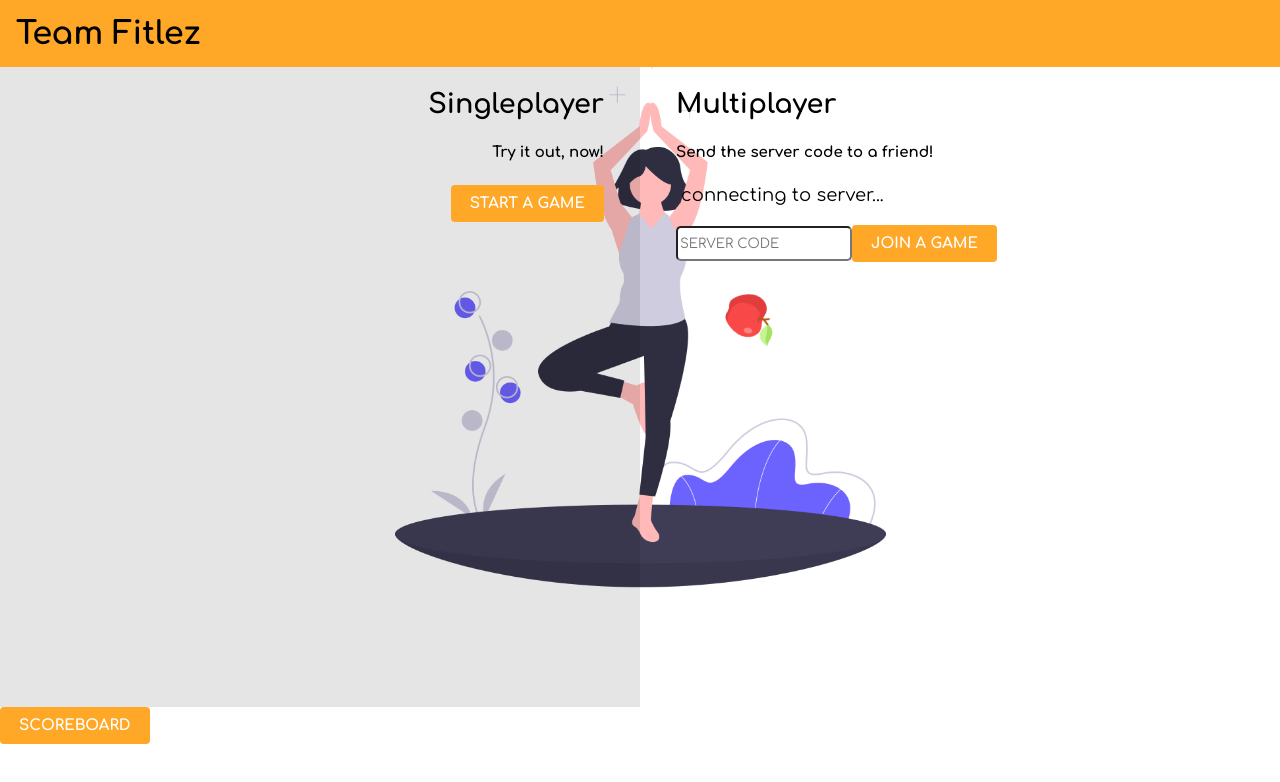
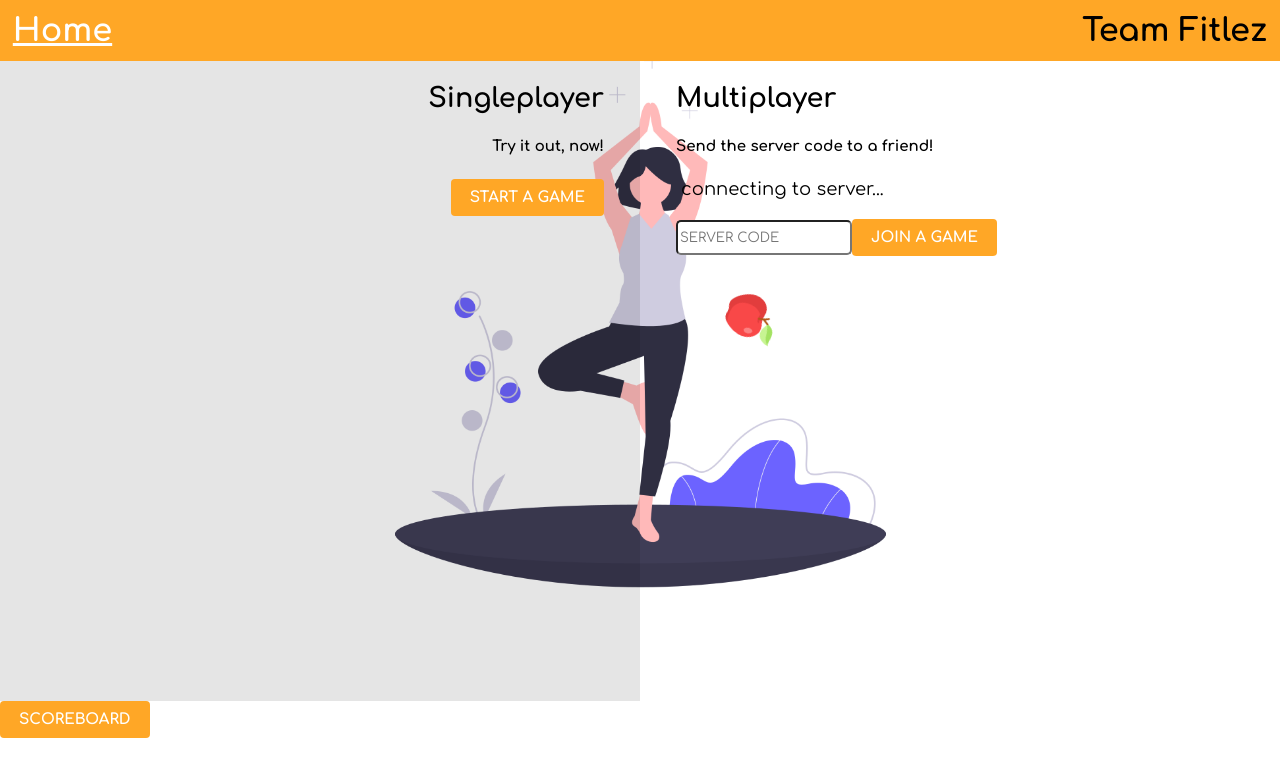
Before and after one commit to sutedalm/trashgame, a React (Create React App) app: page / in a window 1280 px wide. Shown: the top 782 px of the page. Built offline with nearby package versions, Linux system fonts and the light colour scheme; no server answers; what handsfree would draw is missing.

Commit message:
Add table template and header

```diff
--- a/src/MainPage/MainPage.css
+++ b/src/MainPage/MainPage.css
@@ -6,18 +6,6 @@
     height: 40em;
     /* padding: 1m; */
     /* height: 100%; */
-}
-
-.mainPageHeader {
-    background-color: #ffa726;
-    padding: 1em;
-}
-
-.mainPageHeaderName {
-    font-size: 2em;
-    font-weight: bolder;
-    font-family: "Comfortaa", cursive;
-    text-align: center;
 }
 
 .mainPageBody {
--- a/src/MainPage/MainPage.js
+++ b/src/MainPage/MainPage.js
@@ -5,6 +5,7 @@ import CopyClipboardButton from "../components/CopyClipboardButton/CopyClipboard
 import JoinGameForm from "../components/JoinGameForm/JoinGameForm";
 import { useNavigate } from "react-router-dom";
 import socket from "./../GameEngine/multiplayer";
+import Header from "../components/Header/Header";
 
 function MainPage({ serverId, setServerId }) {
     const navigate = useNavigate();
@@ -20,9 +21,7 @@ function MainPage({ serverId, setServerId }) {
             <div className="flier">
                 <FlyingApple />
             </div>
-            <div className="mainPageHeader">
-                <span className="mainPageHeaderName">Team Fitlez</span>
-            </div>
+            <Header />
             <div className="mainPageBody">
                 <div className="leftBody">
                     <h2 className="leftBodyHeader">Singleplayer</h2>
--- a/src/Scoreboard/Scoreboard.js
+++ b/src/Scoreboard/Scoreboard.js
@@ -1,63 +1,23 @@
+import Header from "../components/Header/Header";
 import { getDataFromDatabase } from "./serverapi";
-import { useMemo, useTable } from "react";
+import Table from "./Table";
 
 function Scoreboard() {
     getDataFromDatabase();
-    const data = useMemo(
-        () => [
-            {
-                col1: "Hello",
-                col2: "World",
-            },
-            {
-                col1: "react-table",
-                col2: "rocks",
-            },
-        ],
-        []
-    );
-
-    const columns = useMemo(
-        () => [
-            {
-                Header: "Column 1",
-                accessor: "col1", // accessor is the "key" in the data
-            },
-            {
-                Header: "Column 2",
-                accessor: "col2",
-            },
-        ],
-        []
-    );
-
-    const tableInstance = useTable({ columns, data });
-    const { getTableProps, getTableBodyProps, headerGroups, rows, prepareRow } = tableInstance;
-
+    let data = [
+        { fruit: "Apple", cost: 100 },
+        { fruit: "Orange", cost: 50 },
+        { fruit: "Banana", cost: 35 },
+        { fruit: "Mango", cost: 70 },
+        { fruit: "Pineapple", cost: 45 },
+        { fruit: "Papaya", cost: 40 },
+        { fruit: "Watermelon", cost: 35 },
+    ];
     return (
-        <table {...getTableProps()}>
-            <thead>
-                {headerGroups.map((headerGroup) => (
-                    <tr {...headerGroup.getHeaderGroupProps()}>
-                        {headerGroup.headers.map((column) => (
-                            <th {...column.getHeaderProps()}>{column.render("Header")}</th>
-                        ))}
-                    </tr>
-                ))}
-            </thead>
-            <tbody {...getTableBodyProps()}>
-                {rows.map((row) => {
-                    prepareRow(row);
-                    return (
-                        <tr {...row.getRowProps()}>
-                            {row.cells.map((cell) => {
-                                return <td {...cell.getCellProps()}>{cell.render("Cell")}</td>;
-                            })}
-                        </tr>
-                    );
-                })}
-            </tbody>
-        </table>
+        <div>
+            <Header />
+            <Table data={data} />
+        </div>
     );
 }
 
--- /dev/null
+++ b/src/Scoreboard/Table.css
@@ -0,0 +1,15 @@
+thead {
+    color: green;
+}
+tbody {
+    color: blue;
+}
+table,
+th,
+td {
+    border: 1px solid black;
+}
+td,
+th {
+    padding: 5px;
+}
--- /dev/null
+++ b/src/Scoreboard/Table.js
@@ -0,0 +1,51 @@
+import { Component } from "react";
+
+export default class Table extends Component {
+    constructor(props) {
+        super(props);
+        this.getHeader = this.getHeader.bind(this);
+        this.getRowsData = this.getRowsData.bind(this);
+        this.getKeys = this.getKeys.bind(this);
+    }
+
+    getKeys = function () {
+        return Object.keys(this.props.data[0]);
+    };
+
+    getHeader = function () {
+        var keys = this.getKeys();
+        return keys.map((key, index) => {
+            return <th key={key}>{key.toUpperCase()}</th>;
+        });
+    };
+
+    getRowsData = function () {
+        var items = this.props.data;
+        var keys = this.getKeys();
+        return items.map((row, index) => {
+            return (
+                <tr key={index}>
+                    <RenderRow key={index} data={row} keys={keys} />
+                </tr>
+            );
+        });
+    };
+    render() {
+        return (
+            <div>
+                <table>
+                    <thead>
+                        <tr>{this.getHeader()}</tr>
+                    </thead>
+                    <tbody>{this.getRowsData()}</tbody>
+                </table>
+            </div>
+        );
+    }
+}
+
+const RenderRow = (props) => {
+    return props.keys.map((key, index) => {
+        return <td key={props.data[key]}>{props.data[key]}</td>;
+    });
+};
--- /dev/null
+++ b/src/components/Header/Header.css
@@ -0,0 +1,42 @@
+.headerContainer {
+    background-color: #ffa726;
+    /* padding: 0.1em; */
+    width: 100%;
+    display: flex;
+}
+
+.headerTeamName {
+    font-size: 2em;
+    font-weight: bolder;
+    font-family: "Comfortaa", cursive;
+    text-align: right;
+    /* padding-left: 5em; */
+    width: 50%;
+    padding: 0.4em;
+}
+
+.headerHome {
+    font-size: 2em;
+    color: white;
+    font-weight: bolder;
+    font-family: "Comfortaa", cursive;
+    text-align: left;
+    width: 50%;
+    padding: 0.4em;
+}
+
+.headerHome:link {
+    text-decoration: none;
+}
+
+.headerHome:visited {
+    text-decoration: none;
+}
+
+.headerHome:hover {
+    text-decoration: underline;
+}
+
+.headerHome:active {
+    text-decoration: underline;
+}
--- /dev/null
+++ b/src/components/Header/Header.js
@@ -0,0 +1,15 @@
+import "./Header.css";
+import { Link } from "react-router-dom";
+
+function Header() {
+    return (
+        <div className="headerContainer">
+            <Link to="/" className="headerHome">
+                <span>Home</span>
+            </Link>
+            <span className="headerTeamName">Team Fitlez</span>
+        </div>
+    );
+}
+
+export default Header;
```
